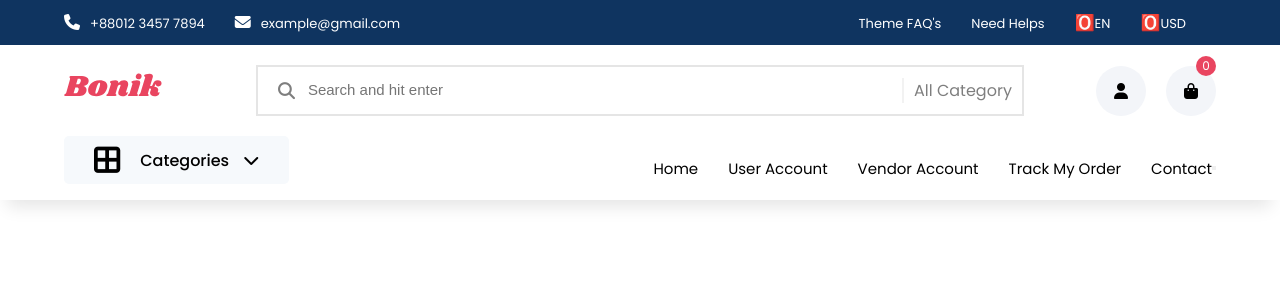
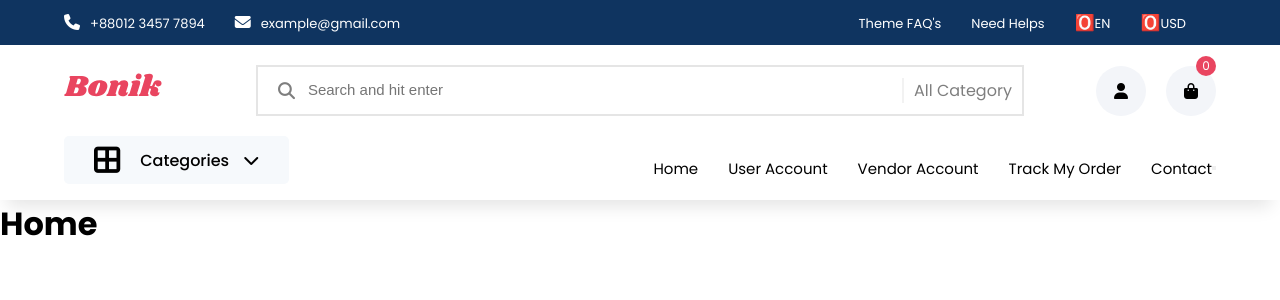
Before and after one commit to positiveworldbd/E-Commerce__1, a React (Create React App) app: page / in a window 1280 px wide. Shown: the top 300 px of the page. Built offline with nearby package versions, Linux system fonts and the light colour scheme.

Commit message:
components and pages

```diff
--- a/src/App.js
+++ b/src/App.js
@@ -1,6 +1,7 @@
 import React from 'react'
 import Header from './common/Header/Header'
 import { BrowserRouter as Router, Routes, Route } from "react-router-dom";
+import Pages from './pages/Pages';
 
 const App = () => {
   return (
@@ -8,7 +9,7 @@ const App = () => {
       <Router>
           <Header />
           <Routes>
-              {/* <Route exact path="/" element={<About/>}/> */}
+              <Route exact path="/" element={<Pages/>}/>
           </Routes>
       </Router>
     </>
--- /dev/null
+++ b/src/components/mainpage/Home.jsx
@@ -0,0 +1,11 @@
+import React from 'react'
+
+const Home = () => {
+  return (
+    <>
+      <h1>Home</h1>
+    </>
+  )
+}
+
+export default Home
--- /dev/null
+++ b/src/pages/Pages.jsx
@@ -0,0 +1,12 @@
+import React from 'react'
+import Home from '../components/mainpage/Home';
+
+const Pages = () => {
+  return (
+    <>
+        <Home />
+    </>
+  )
+}
+
+export default Pages;
```
Also changed, not shown: src/components/mainpage/Category.jsx (added, +9 -0 lines), src/components/mainpage/SlideCart.jsx (added, +9 -0 lines).
